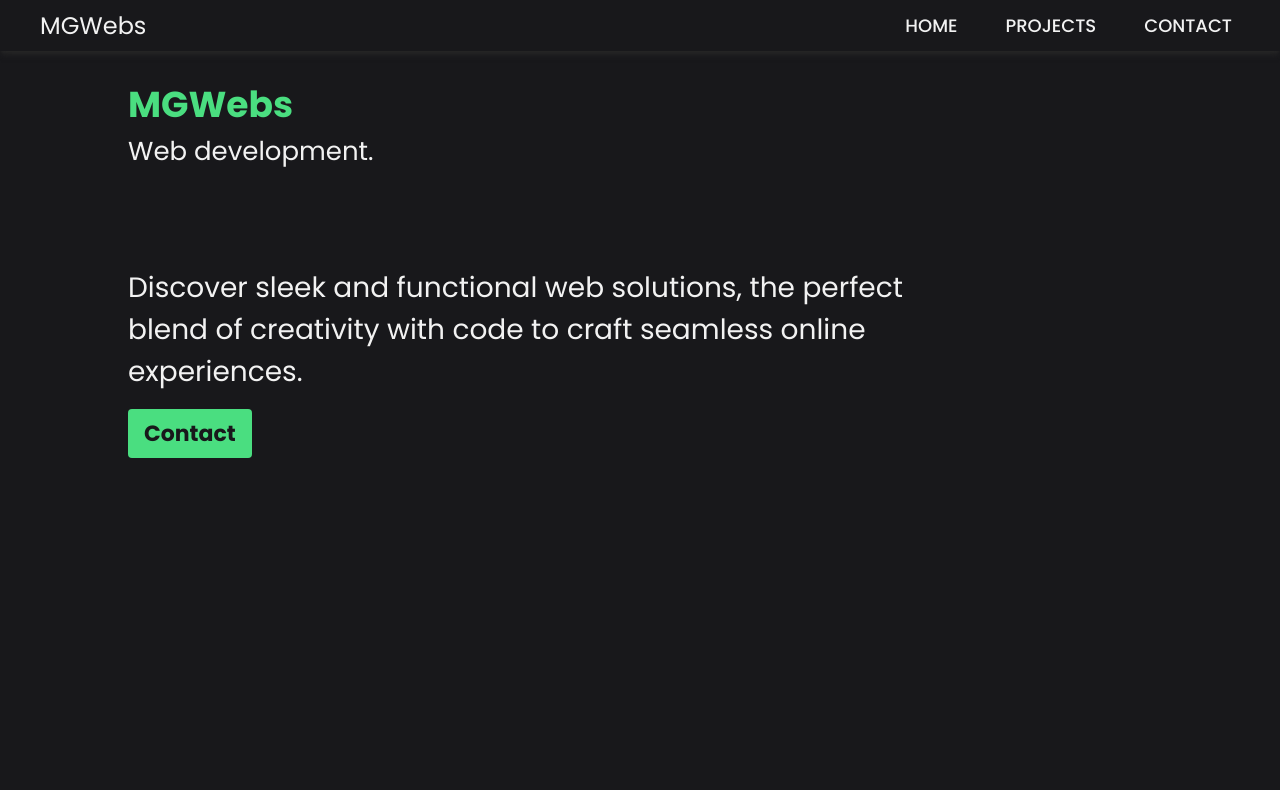
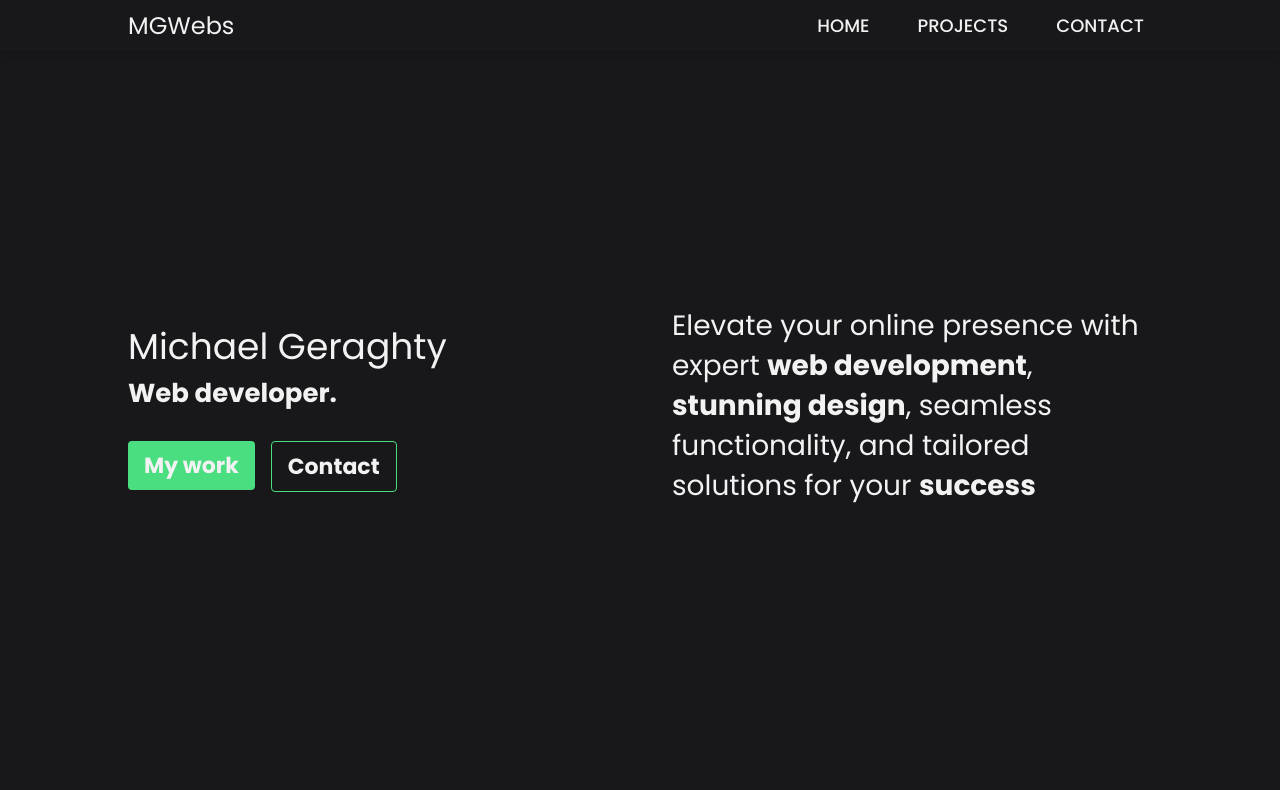
Before and after one commit to IrishMikey/mgwebs-next, a Next.js app: page / in a window 1280 px wide. Shown: the top 790 px of the page. Built offline with nearby package versions, Linux system fonts and the light colour scheme.

Commit message:
Ireland updates.

```diff
--- a/app/navBar.tsx
+++ b/app/navBar.tsx
@@ -29,7 +29,8 @@ export default function NavBar() {
   });
 
   return (
-    <nav className="flex-co text-darkText fixed z-20 flex w-screen bg-dark p-1 px-4 shadow-md shadow-[#272727] md:flex-row md:items-center md:justify-between lg:px-10">
+    <nav className="flex-co xl:justify-center text-darkText fixed z-20 flex w-screen bg-dark p-1 px-4 shadow-md md:flex-row md:items-center md:justify-between lg:px-10">
+      <div className=" w-full xl:w-[1024px] md:flex md:justify-between">
       <div className="flex flex-row items-center justify-between">
         <Link
           href="/"
@@ -52,6 +53,39 @@ export default function NavBar() {
           )}
         </div>
       </div>
+
+      {/* Nav */}
+      <div className="h-full ">
+        <ul className="hidden h-full gap-2 md:flex md:flex-row md:justify-between lg:gap-8  ">
+          <li className="duration-600  hover:bg-darkText flex h-full w-full items-center p-2 text-[18px] font-medium uppercase transition-all ease-in hover:text-primary">
+            <Link href="#backToTop" onClick={() => setTitleFontSize(36)}>
+              Home
+            </Link>
+          </li>
+          {/* <li className="duration-400  flex h-full w-full items-center p-2 text-[18px] font-medium uppercase transition-all  ease-in-out hover:bg-darkText hover:text-primary">
+            <Link href="#about" className=" ">
+              About
+            </Link>
+          </li> */}
+          {/* <li className="duration-400  flex h-full w-full items-center p-2 text-[18px] font-medium uppercase transition-all ease-in-out hover:bg-darkText hover:text-primary">
+            <Link href="#tools" className=" ">
+              Tools
+            </Link>
+          </li> */}
+          <li className="duration-400  hover:bg-darkText flex h-full w-full items-center p-2 text-[18px] font-medium uppercase transition-all ease-in-out hover:text-primary">
+            <Link href="#projects" className=" ">
+              Projects
+            </Link>
+          </li>
+          <li className="duration-400  hover:bg-darkText flex h-full w-full items-center p-2 text-[18px] font-medium uppercase transition-all ease-in-out hover:text-primary">
+            <Link href="#contact" className=" ">
+              Contact
+            </Link>
+          </li>
+        </ul>
+      </div>
+      </div>
+
       {/* Moblie nav */}
       <div
         className={
@@ -119,36 +153,6 @@ export default function NavBar() {
           </div>
         </ul>
       </div>
-      {/* Nav */}
-      <div className="h-full">
-        <ul className="hidden h-full gap-2 md:flex md:flex-row md:justify-between lg:gap-8  ">
-          <li className="duration-600  hover:bg-darkText flex h-full w-full items-center p-2 text-[18px] font-medium uppercase transition-all ease-in hover:text-primary">
-            <Link href="#backToTop" onClick={() => setTitleFontSize(36)}>
-              Home
-            </Link>
-          </li>
-          {/* <li className="duration-400  flex h-full w-full items-center p-2 text-[18px] font-medium uppercase transition-all  ease-in-out hover:bg-darkText hover:text-primary">
-            <Link href="#about" className=" ">
-              About
-            </Link>
-          </li> */}
-          {/* <li className="duration-400  flex h-full w-full items-center p-2 text-[18px] font-medium uppercase transition-all ease-in-out hover:bg-darkText hover:text-primary">
-            <Link href="#tools" className=" ">
-              Tools
-            </Link>
-          </li> */}
-          <li className="duration-400  hover:bg-darkText flex h-full w-full items-center p-2 text-[18px] font-medium uppercase transition-all ease-in-out hover:text-primary">
-            <Link href="#projects" className=" ">
-              Projects
-            </Link>
-          </li>
-          <li className="duration-400  hover:bg-darkText flex h-full w-full items-center p-2 text-[18px] font-medium uppercase transition-all ease-in-out hover:text-primary">
-            <Link href="#contact" className=" ">
-              Contact
-            </Link>
-          </li>
-        </ul>
-      </div>
     </nav>
   );
 }
--- a/app/page.tsx
+++ b/app/page.tsx
@@ -5,30 +5,47 @@ import Link from "next/link";
 
 export default function Home() {
   return (
-    <main className="font-inter flex flex-col p-4 pt-[46px] lg:items-center ">
-      <article className="flex min-h-[90svh] flex-col gap-6 xl:w-[1024px] xl:gap-16">
-        <section id="backToTop" className="flex flex-col gap-7">
-          <div className="flex flex-col  py-8 lg:flex">
-            <h1 className="text-[36px] font-bold text-primary">MGWebs</h1>
-            <h2 className="text-[26px]">Web development.</h2>
+    <main className="font-inter flex flex-col p-4 pt-[46px] lg:items-center lg:px-10">
+      <article className="flex flex-col justify-center md:flex-row min-h-[90svh] md:items-center gap-6] xl:max-w-[1024px] xl:gap-16">
+        <section id="backToTop" className="flex flex-col md:flex-1 gap-7">
+          <div className="flex flex-col">
+            <h1 className="text-[36px] ">Michael Geraghty</h1>
+            <h2 className="text-[26px] font-bold ">Web developer.</h2>
+          </div>
+          <div className="md:flex gap-4 hidden">
+            <Link href="#projects">
+              <button className="rounded bg-primary px-4 md:py-2 text-[22px] font-bold hover:bg-dark hover:text-secondary">
+                My work
+              </button>
+            </Link>
+
+            <Link href="#contact">
+              <button className="rounded border border-primary px-4 py-2 text-[22px] font-bold hover:bg-primary hover:text-[white]">
+                Contact
+              </button>
+            </Link>
           </div>
         </section>
-        <section className="flex flex-1 flex-col gap-4">
-          <div className="max-w-[83vw] xl:w-[80%]">
-            <span className="text-[26px] xl:text-[28px]">
-              Discover sleek and functional web solutions, the perfect blend of
-              creativity with code to craft seamless online experiences.
+        <section className="flex md:flex-1 flex-col gap-7">
+            <span className="text-[26px] xl:text-[28px] leading-10">
+            Elevate your online presence with expert <b>web development</b>, <b>stunning design</b>, seamless functionality, and tailored solutions for your <b>success</b>
             </span>
-          </div>
-          <div>
+            <div className="flex gap-4 md:hidden">
+            <Link href="#projects">
+              <button className="rounded bg-primary px-4 py-2 text-[22px] font-bold hover:bg-dark hover:text-secondary">
+                My work
+              </button>
+            </Link>
+
             <Link href="#contact">
-              <button className="rounded border-secondary bg-primary px-4 py-2 text-[22px] font-bold text-dark hover:bg-dark hover:text-secondary">
+              <button className="rounded border border-primary px-4 py-2 text-[22px] font-bold hover:bg-primary hover:text-[white]">
                 Contact
               </button>
             </Link>
           </div>
         </section>
       </article>
+
       <article
         id="projects"
         className="flex min-h-[94svh] flex-col gap-6 xl:w-[1024px]"
```
